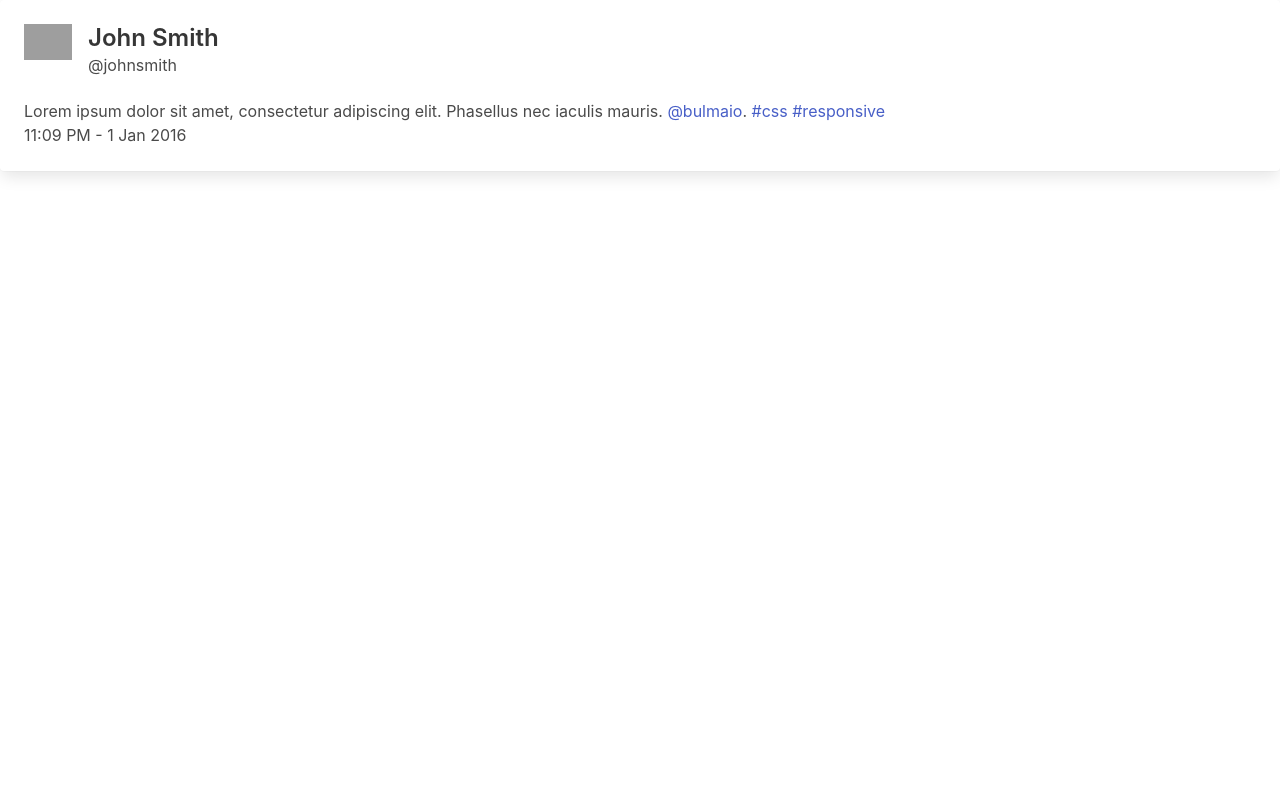
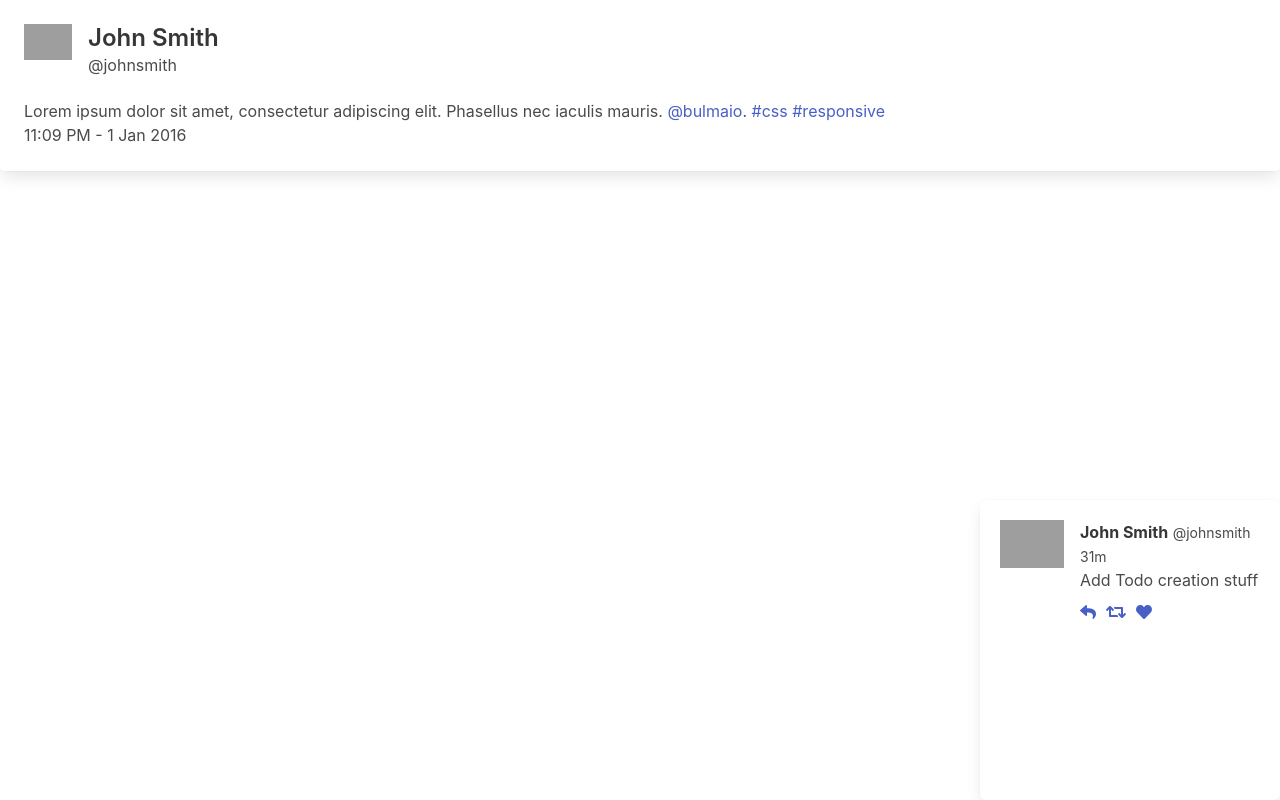
Before and after one commit to marcelomaidden/todo_list, a website built with webpack: page dist/index.html in a window 1280 px wide. Built offline with nearby package versions, Linux system fonts and the light colour scheme; grey boxes are pictures that could not be loaded.

Commit message:
Add Todo creation box fixed on the bottom-right position

```diff
--- a/dist/index.html
+++ b/dist/index.html
@@ -5,9 +5,14 @@
   <meta name="viewport" content="width=device-width, initial-scale=1.0">
   <title>Todo List APP</title>
   <link rel="stylesheet" href="https://cdn.jsdelivr.net/npm/bulma@0.9.1/css/bulma.min.css">
+  <link rel="stylesheet" href="stylesheet/main.css">
   <script defer src="https://use.fontawesome.com/releases/v5.14.0/js/all.js"></script>
 </head>
 <body>
+  <header>
+
+  </header>
+  <main>
     <div class="card">
       <div class="card-content">
         <div class="media">
@@ -31,6 +36,44 @@
         </div>
       </div>
     </div>
+    <div class="box todo-add">
+      <article class="media">
+        <div class="media-left">
+          <figure class="image is-64x64">
+            <img src="https://bulma.io/images/placeholders/128x128.png" alt="Image">
+          </figure>
+        </div>
+        <div class="media-content">
+          <div class="content">
+            <p>
+              <strong>John Smith</strong> <small>@johnsmith</small> <small>31m</small>
+              <br>
+              Add Todo creation stuff
+            </p>
+          </div>
+          <nav class="level is-mobile">
+            <div class="level-left">
+              <a class="level-item" aria-label="reply">
+                <span class="icon is-small">
+                  <i class="fas fa-reply" aria-hidden="true"></i>
+                </span>
+              </a>
+              <a class="level-item" aria-label="retweet">
+                <span class="icon is-small">
+                  <i class="fas fa-retweet" aria-hidden="true"></i>
+                </span>
+              </a>
+              <a class="level-item" aria-label="like">
+                <span class="icon is-small">
+                  <i class="fas fa-heart" aria-hidden="true"></i>
+                </span>
+              </a>
+            </div>
+          </nav>
+        </div>
+      </article>
+    </div>
+  </main>
   <script type = "text/javascript" src="main.js"></script>
 </body>
 </html>
--- a/dist/stylesheet/main.css
+++ b/dist/stylesheet/main.css
@@ -0,0 +1,7 @@
+.todo-add {
+  width: 300px;
+  height: 300px;
+  bottom: 0;
+  right: 0;
+  position: fixed;
+}
```
Lines whose indentation alone changed are shown as unchanged.
